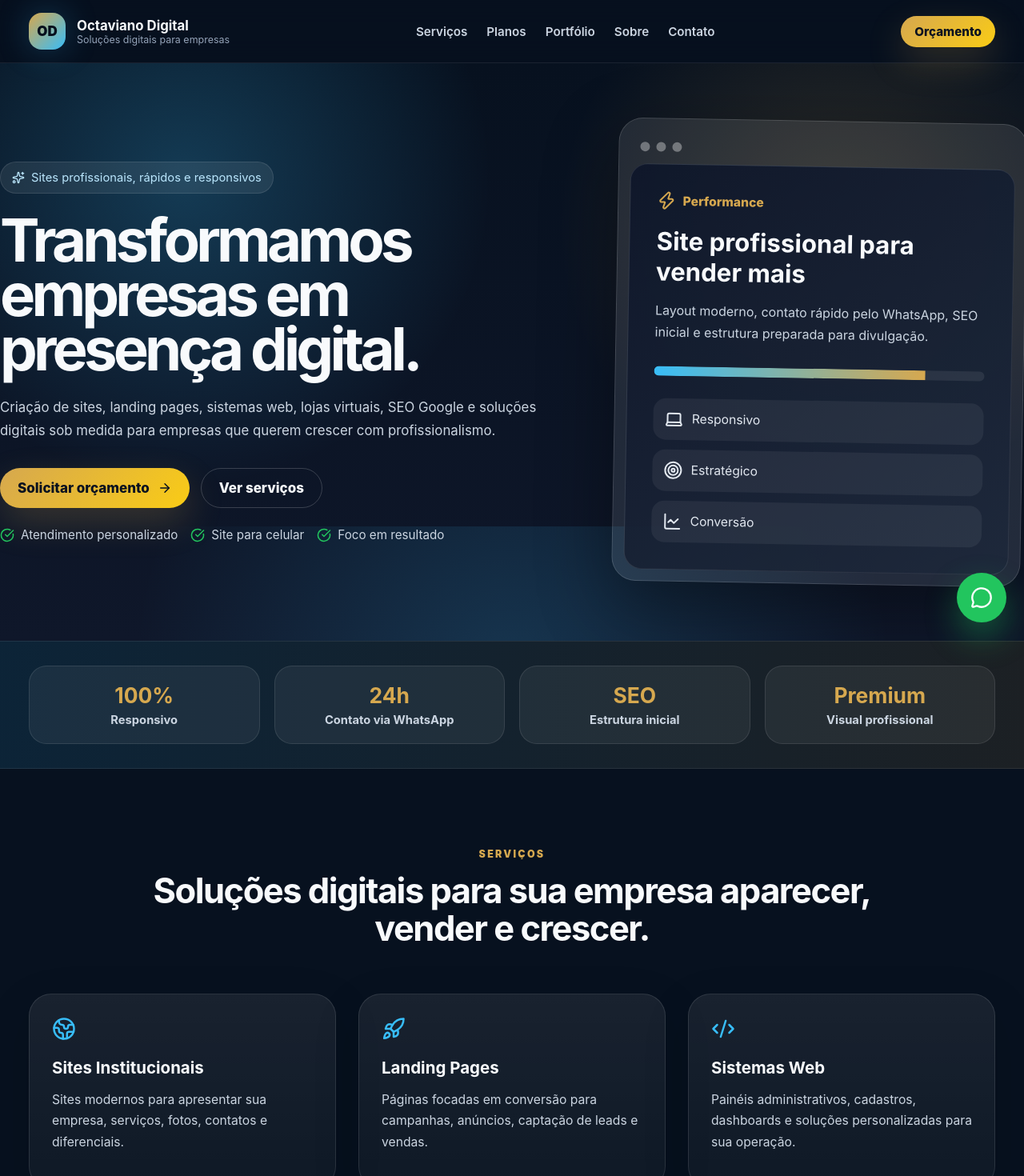
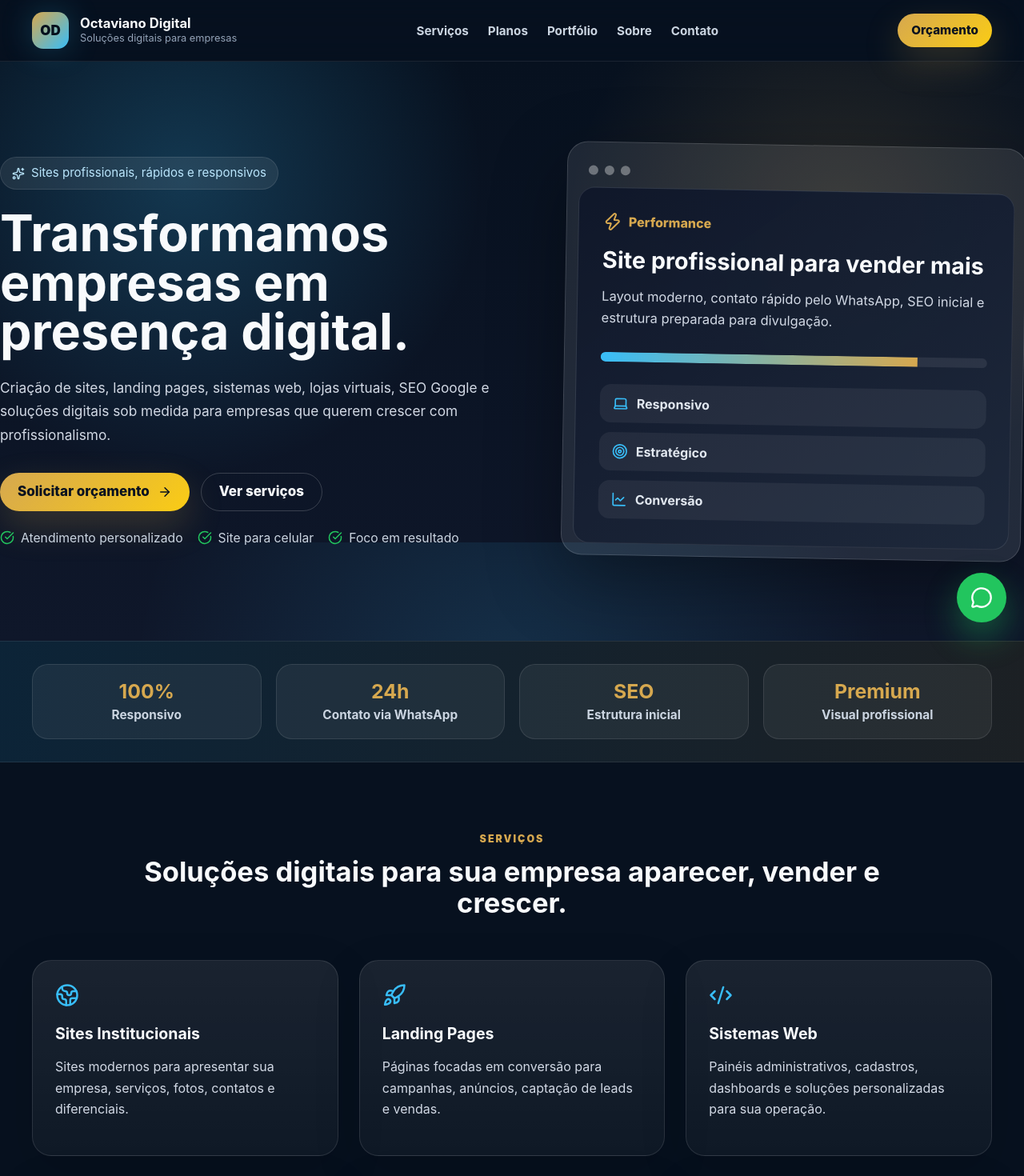
Before and after one commit to octaviano12-prog/octavianogigital, a React (Vite) app: page / in a window 1280 px wide. Shown: the top 1470 px of the page at 80% size. Built offline with nearby package versions, Linux system fonts and the light colour scheme.

Commit message:
Refine landing page layout and typography

```diff
--- a/src/style.css
+++ b/src/style.css
@@ -10,147 +10,164 @@ html, body, #root { width: 100%; min-height: 100%; }
 body { margin: 0; background: #07111f; overflow-x: hidden; font-size: 17px; }
 a { color: inherit; text-decoration: none; }
 main { width: 100%; overflow-x: hidden; }
-.container { width: min(1720px, calc(100% - 72px)); margin: 0 auto; }
+.container { width: min(1520px, calc(100% - 80px)); margin: 0 auto; }
 
-.header { position: sticky; top: 0; z-index: 20; background: rgba(7, 17, 31, .82); backdrop-filter: blur(16px); border-bottom: 1px solid rgba(255,255,255,.08); }
-.nav { height: 78px; display: flex; align-items: center; justify-content: space-between; gap: 24px; }
-.brand { display: flex; align-items: center; gap: 14px; }
-.brand-mark { width: 46px; height: 46px; border-radius: 16px; display: grid; place-items: center; font-weight: 900; background: linear-gradient(135deg, #d6a84f, #38bdf8); color: #06101d; box-shadow: 0 0 40px rgba(56,189,248,.25); }
-.brand strong { display: block; font-size: 1.05rem; }
-.brand span { display: block; color: #94a3b8; font-size: .78rem; }
-nav { display: flex; gap: 24px; color: #cbd5e1; font-weight: 600; font-size: .95rem; }
+.header { position: sticky; top: 0; z-index: 20; background: rgba(7, 17, 31, .84); backdrop-filter: blur(16px); border-bottom: 1px solid rgba(255,255,255,.08); }
+.nav { min-height: 76px; display: flex; align-items: center; justify-content: space-between; gap: 24px; }
+.brand { display: flex; align-items: center; gap: 14px; min-width: 0; }
+.brand-mark { width: 46px; height: 46px; border-radius: 14px; display: grid; place-items: center; font-weight: 900; background: linear-gradient(135deg, #d6a84f, #38bdf8); color: #06101d; box-shadow: 0 0 40px rgba(56,189,248,.24); flex: 0 0 auto; }
+.brand strong { display: block; font-size: 1.04rem; }
+.brand span { display: block; color: #94a3b8; font-size: .8rem; line-height: 1.35; }
+nav { display: flex; gap: 24px; color: #cbd5e1; font-weight: 650; font-size: .95rem; }
 nav a:hover { color: #d6a84f; }
 
-.btn { display: inline-flex; align-items: center; justify-content: center; gap: 10px; padding: 14px 22px; border-radius: 999px; background: linear-gradient(135deg, #d6a84f, #facc15); color: #07111f; font-weight: 800; border: 0; box-shadow: 0 18px 45px rgba(214,168,79,.22); }
-.btn-small { padding: 10px 17px; font-size: .95rem; }
+.btn { display: inline-flex; align-items: center; justify-content: center; gap: 10px; min-height: 48px; padding: 13px 22px; border-radius: 999px; background: linear-gradient(135deg, #d6a84f, #facc15); color: #07111f; font-weight: 850; border: 0; box-shadow: 0 18px 45px rgba(214,168,79,.22); line-height: 1.15; text-align: center; }
+.btn-small { min-height: 42px; padding: 10px 17px; font-size: .95rem; }
 .btn-outline { background: transparent; color: #f8fafc; border: 1px solid rgba(255,255,255,.18); box-shadow: none; }
 .btn-full { width: 100%; margin-top: 24px; }
 
-.hero { min-height: calc(100vh - 78px); display: flex; align-items: center; background: radial-gradient(circle at 18% 20%, rgba(56,189,248,.24), transparent 32%), radial-gradient(circle at 82% 28%, rgba(214,168,79,.18), transparent 30%), linear-gradient(180deg, #07111f 0%, #0f172a 100%); position: relative; overflow: hidden; }
-.hero::after { content: ''; position: absolute; inset: auto -10% -30% -10%; height: 360px; background: radial-gradient(circle, rgba(56,189,248,.18), transparent 60%); }
-.hero-grid { position: relative; z-index: 1; display: grid; grid-template-columns: minmax(0, 1.15fr) minmax(460px, .85fr); align-items: center; gap: clamp(52px, 6vw, 130px); width: 100%; }
-.badge { width: fit-content; display: flex; align-items: center; gap: 8px; padding: 10px 14px; border-radius: 999px; background: rgba(255,255,255,.08); border: 1px solid rgba(255,255,255,.1); color: #bae6fd; font-size: .92rem; }
-h1 { font-size: clamp(3.3rem, 5.8vw, 7.4rem); line-height: .92; letter-spacing: -0.065em; margin: 24px 0; max-width: 1040px; }
-.hero-content p { color: #cbd5e1; font-size: clamp(1.05rem, 1.05vw, 1.28rem); line-height: 1.75; max-width: 920px; }
+.hero { min-height: calc(100vh - 76px); display: flex; align-items: center; padding: clamp(76px, 7vw, 118px) 0; background: radial-gradient(circle at 18% 20%, rgba(56,189,248,.22), transparent 31%), radial-gradient(circle at 82% 28%, rgba(214,168,79,.16), transparent 29%), linear-gradient(180deg, #07111f 0%, #0f172a 100%); position: relative; overflow: hidden; }
+.hero::after { content: ''; position: absolute; inset: auto -10% -30% -10%; height: 340px; background: radial-gradient(circle, rgba(56,189,248,.15), transparent 60%); pointer-events: none; }
+.hero-grid { position: relative; z-index: 1; display: grid; grid-template-columns: minmax(0, 1.05fr) minmax(420px, .95fr); align-items: center; gap: clamp(48px, 5.4vw, 104px); width: 100%; }
+.badge { width: fit-content; display: flex; align-items: center; gap: 8px; padding: 10px 14px; border-radius: 999px; background: rgba(255,255,255,.08); border: 1px solid rgba(255,255,255,.1); color: #bae6fd; font-size: .94rem; line-height: 1.25; }
+h1 { font-size: clamp(3rem, 4.9vw, 5.9rem); line-height: .98; letter-spacing: 0; margin: 24px 0; max-width: 940px; }
+.hero-content p { color: #d2d9e5; font-size: clamp(1.08rem, 1.05vw, 1.24rem); line-height: 1.72; max-width: 840px; }
 .hero-actions { display: flex; gap: 14px; flex-wrap: wrap; margin-top: 32px; }
-.trust-row { margin-top: 24px; display: flex; flex-wrap: wrap; gap: 16px; color: #cbd5e1; font-size: .95rem; }
+.trust-row { margin-top: 24px; display: flex; flex-wrap: wrap; gap: 14px 18px; color: #cbd5e1; font-size: .98rem; }
 .trust-row span, .checks span { display: flex; align-items: center; gap: 8px; }
-.trust-row svg, .checks svg { color: #22c55e; }
+.trust-row svg, .checks svg { color: #22c55e; flex: 0 0 auto; }
 
-.hero-card { border-radius: 30px; padding: 14px; background: rgba(255,255,255,.09); border: 1px solid rgba(255,255,255,.14); box-shadow: 0 30px 90px rgba(0,0,0,.38); transform: rotate(1deg); width: 100%; max-width: 690px; justify-self: end; }
+.hero-card { border-radius: 26px; padding: 14px; background: rgba(255,255,255,.09); border: 1px solid rgba(255,255,255,.14); box-shadow: 0 30px 90px rgba(0,0,0,.36); transform: rotate(1deg); width: 100%; max-width: 620px; justify-self: end; }
 .browser-bar { height: 42px; display: flex; align-items: center; gap: 8px; padding-left: 12px; }
 .browser-bar span { width: 12px; height: 12px; border-radius: 50%; background: rgba(255,255,255,.35); }
-.screen { min-height: 430px; border-radius: 22px; padding: clamp(30px, 2.6vw, 46px); background: linear-gradient(145deg, rgba(15,23,42,.96), rgba(30,41,59,.96)); border: 1px solid rgba(255,255,255,.1); }
-.metric { color: #d6a84f; display: flex; gap: 8px; align-items: center; font-weight: 800; font-size: .98rem; }
-.screen h3 { font-size: clamp(1.95rem, 2.25vw, 2.9rem); margin: 20px 0 12px; }
-.screen p { color: #cbd5e1; line-height: 1.7; font-size: 1rem; }
+.screen { min-height: 405px; border-radius: 20px; padding: clamp(30px, 2.3vw, 42px); background: linear-gradient(145deg, rgba(15,23,42,.97), rgba(30,41,59,.96)); border: 1px solid rgba(255,255,255,.1); }
+.metric { color: #d6a84f; display: flex; gap: 8px; align-items: center; font-weight: 850; font-size: 1rem; }
+.screen h3 { font-size: clamp(1.8rem, 2vw, 2.55rem); line-height: 1.08; margin: 20px 0 12px; }
+.screen p { color: #d2d9e5; line-height: 1.68; font-size: 1.03rem; }
 .progress { height: 12px; background: rgba(255,255,255,.08); border-radius: 999px; margin: 28px 0; overflow: hidden; }
 .progress span { display: block; height: 100%; width: 82%; background: linear-gradient(90deg, #38bdf8, #d6a84f); }
 .card-list { display: grid; gap: 12px; }
-.card-list div { display: flex; gap: 10px; align-items: center; background: rgba(255,255,255,.06); padding: 14px; border-radius: 16px; color: #e2e8f0; font-size: .98rem; }
+.card-list div { display: flex; gap: 10px; align-items: center; background: rgba(255,255,255,.06); padding: 14px 16px; border-radius: 14px; color: #e2e8f0; font-size: 1rem; font-weight: 650; }
+.card-list svg { width: 20px; height: 20px; color: #38bdf8; flex: 0 0 auto; }
 
-.stats-band { padding: 30px 0; background: linear-gradient(90deg, rgba(56,189,248,.11), rgba(214,168,79,.10)); border-top: 1px solid rgba(255,255,255,.08); border-bottom: 1px solid rgba(255,255,255,.08); }
+.stats-band { padding: 28px 0; background: linear-gradient(90deg, rgba(56,189,248,.11), rgba(214,168,79,.10)); border-top: 1px solid rgba(255,255,255,.08); border-bottom: 1px solid rgba(255,255,255,.08); }
 .stats-grid { display: grid; grid-template-columns: repeat(4, 1fr); gap: 18px; }
-.stats-grid div { padding: 20px; border-radius: 22px; background: rgba(255,255,255,.06); border: 1px solid rgba(255,255,255,.10); text-align: center; }
-.stats-grid strong { display: block; font-size: 1.65rem; color: #d6a84f; }
-.stats-grid span { display: block; color: #cbd5e1; margin-top: 6px; font-weight: 700; font-size: .92rem; }
+.stats-grid div { padding: 20px; border-radius: 20px; background: rgba(255,255,255,.06); border: 1px solid rgba(255,255,255,.10); text-align: center; }
+.stats-grid strong { display: block; font-size: 1.55rem; color: #d6a84f; line-height: 1.05; }
+.stats-grid span { display: block; color: #cbd5e1; margin-top: 7px; font-weight: 750; font-size: .96rem; }
 
-.section { padding: clamp(92px, 7.4vw, 138px) 0; }
-.section-title { text-align: center; max-width: 1040px; margin: 0 auto 58px; }
+.section { padding: clamp(84px, 6.4vw, 124px) 0; }
+.section-title { text-align: center; max-width: 940px; margin: 0 auto clamp(42px, 4vw, 56px); }
 .section-title.left { text-align: left; margin-left: 0; }
-.section-title span { color: #d6a84f; text-transform: uppercase; letter-spacing: .18em; font-weight: 900; font-size: .78rem; }
-.section-title h2 { font-size: clamp(2.15rem, 3.4vw, 3.8rem); line-height: 1.08; margin: 14px 0 0; letter-spacing: -0.035em; }
-.services-grid, .plans-grid, .benefits-grid, .portfolio-cards, .testimonials-grid { display: grid; grid-template-columns: repeat(3, minmax(0, 1fr)); gap: 28px; width: 100%; }
-.service-card, .plan-card, .benefits-grid article, .step-card, .portfolio-cards article, .testimonials-grid article { padding: clamp(28px, 1.9vw, 40px); border-radius: 28px; background: linear-gradient(180deg, rgba(255,255,255,.075), rgba(255,255,255,.035)); border: 1px solid rgba(255,255,255,.11); transition: .25s ease; box-shadow: 0 20px 60px rgba(0,0,0,.14); }
-.service-card:hover, .plan-card:hover, .benefits-grid article:hover, .step-card:hover, .portfolio-cards article:hover, .testimonials-grid article:hover { transform: translateY(-6px); border-color: rgba(214,168,79,.5); }
+.section-title span { color: #d6a84f; text-transform: uppercase; letter-spacing: .16em; font-weight: 900; font-size: .78rem; }
+.section-title h2 { font-size: clamp(2rem, 2.7vw, 3.2rem); line-height: 1.12; margin: 14px 0 0; letter-spacing: 0; }
+
+.services-grid, .plans-grid, .benefits-grid, .portfolio-cards, .testimonials-grid { display: grid; grid-template-columns: repeat(3, minmax(0, 1fr)); gap: 26px; width: 100%; }
+.service-card, .plan-card, .benefits-grid article, .step-card, .portfolio-cards article, .testimonials-grid article { padding: clamp(28px, 1.8vw, 38px); border-radius: 24px; background: linear-gradient(180deg, rgba(255,255,255,.08), rgba(255,255,255,.035)); border: 1px solid rgba(255,255,255,.11); transition: .25s ease; box-shadow: 0 20px 60px rgba(0,0,0,.14); }
+.service-card:hover, .plan-card:hover, .benefits-grid article:hover, .step-card:hover, .portfolio-cards article:hover, .testimonials-grid article:hover { transform: translateY(-5px); border-color: rgba(214,168,79,.48); }
+.service-card { min-height: 245px; }
 .service-card svg, .benefits-grid svg { color: #38bdf8; }
-.service-card h3, .benefits-grid h3, .portfolio-cards h3 { font-size: 1.28rem; margin: 18px 0 10px; line-height: 1.15; }
-.service-card p, .muted, .about p, .cta p, .plan-card p, .benefits-grid p, .portfolio-cards p, .testimonials-grid p { color: #cbd5e1; line-height: 1.68; font-size: .98rem; }
+.service-card h3, .benefits-grid h3, .portfolio-cards h3 { font-size: clamp(1.22rem, 1.05vw, 1.42rem); margin: 18px 0 10px; line-height: 1.18; }
+.service-card p, .muted, .about p, .cta p, .plan-card p, .benefits-grid p, .portfolio-cards p, .testimonials-grid p { color: #d2d9e5; line-height: 1.68; font-size: clamp(1rem, .86vw, 1.08rem); }
 .dark-section { background: #0b1424; border-top: 1px solid rgba(255,255,255,.08); border-bottom: 1px solid rgba(255,255,255,.08); }
 .audience-section, .process-section, .portfolio-section, .quote-section { background: radial-gradient(circle at 50% 0%, rgba(56,189,248,.08), transparent 35%), #07111f; }
+
 .audience-grid { display: grid; grid-template-columns: repeat(4, minmax(0, 1fr)); gap: 18px; width: 100%; }
-.audience-grid div { display: flex; align-items: center; gap: 10px; padding: 18px 20px; border-radius: 18px; background: rgba(255,255,255,.06); border: 1px solid rgba(255,255,255,.1); color: #e2e8f0; font-weight: 700; font-size: .95rem; }
-.audience-grid svg { color: #d6a84f; }
+.audience-grid div { display: flex; align-items: center; gap: 10px; min-height: 66px; padding: 18px 20px; border-radius: 16px; background: rgba(255,255,255,.06); border: 1px solid rgba(255,255,255,.1); color: #e2e8f0; font-weight: 750; font-size: 1rem; line-height: 1.25; }
+.audience-grid svg { color: #d6a84f; flex: 0 0 auto; }
+
 .plans-grid { align-items: stretch; }
-.plan-card { position: relative; display: flex; flex-direction: column; }
-.plan-card.featured { border-color: rgba(214,168,79,.75); background: linear-gradient(180deg, rgba(214,168,79,.16), rgba(255,255,255,.04)); transform: translateY(-10px); }
+.plan-card { position: relative; display: flex; flex-direction: column; min-height: 520px; }
+.plan-card.featured { border-color: rgba(214,168,79,.72); background: linear-gradient(180deg, rgba(214,168,79,.16), rgba(255,255,255,.04)); transform: translateY(-10px); }
 .plan-label { width: fit-content; padding: 8px 12px; border-radius: 999px; color: #07111f; background: #d6a84f; font-size: .74rem; font-weight: 900; text-transform: uppercase; letter-spacing: .08em; }
-.plan-card h3 { font-size: 1.75rem; margin: 20px 0 8px; }
-.plan-card strong { color: #bae6fd; font-size: 1.05rem; }
-.plan-card ul { list-style: none; padding: 0; margin: 20px 0 0; display: grid; gap: 10px; flex: 1; }
-.plan-card li { display: flex; align-items: center; gap: 10px; color: #e2e8f0; font-size: .95rem; }
-.plan-card li svg { color: #22c55e; flex: 0 0 auto; }
-.portfolio-thumb { height: clamp(180px, 11vw, 240px); border-radius: 22px; display: grid; place-items: center; background: linear-gradient(135deg, rgba(56,189,248,.22), rgba(214,168,79,.20)); border: 1px solid rgba(255,255,255,.10); margin-bottom: 22px; }
+.plan-card h3 { font-size: clamp(1.55rem, 1.45vw, 1.9rem); line-height: 1.1; margin: 20px 0 8px; }
+.plan-card strong { color: #bae6fd; font-size: 1.08rem; }
+.plan-card ul { list-style: none; padding: 0; margin: 20px 0 0; display: grid; gap: 11px; flex: 1; }
+.plan-card li { display: flex; align-items: flex-start; gap: 10px; color: #e2e8f0; font-size: 1rem; line-height: 1.45; }
+.plan-card li svg { color: #22c55e; flex: 0 0 auto; margin-top: 2px; }
+
+.portfolio-thumb { height: clamp(180px, 10vw, 230px); border-radius: 20px; display: grid; place-items: center; background: linear-gradient(135deg, rgba(56,189,248,.22), rgba(214,168,79,.20)); border: 1px solid rgba(255,255,255,.10); margin-bottom: 22px; }
 .portfolio-thumb svg { width: 58px; height: 58px; color: #d6a84f; }
-.testimonials-grid article { min-height: 240px; display: flex; flex-direction: column; justify-content: space-between; }
+.testimonials-grid article { min-height: 230px; display: flex; flex-direction: column; justify-content: space-between; }
 .stars { color: #facc15; letter-spacing: .12em; margin-bottom: 16px; font-size: .95rem; }
-.testimonials-grid strong { color: #f8fafc; margin-top: 16px; display: block; font-size: 1rem; }
+.testimonials-grid strong { color: #f8fafc; margin-top: 16px; display: block; font-size: 1.04rem; }
+
 .steps-grid { display: grid; grid-template-columns: repeat(4, minmax(0, 1fr)); gap: 20px; width: 100%; }
+.step-card { min-height: 180px; }
 .step-card span { color: #d6a84f; font-size: .82rem; font-weight: 900; letter-spacing: .12em; }
-.step-card h3 { font-size: 1.13rem; line-height: 1.25; margin: 16px 0 0; }
-.about-grid, .quote-grid { display: grid; grid-template-columns: .85fr 1.15fr; gap: clamp(60px, 6vw, 120px); align-items: center; width: 100%; }
-.about-card { min-height: 330px; border-radius: 34px; padding: 38px; display: flex; flex-direction: column; justify-content: end; background: linear-gradient(145deg, rgba(56,189,248,.22), rgba(214,168,79,.2)), #111827; border: 1px solid rgba(255,255,255,.12); }
-.about-card strong { font-size: 2rem; line-height: 1; }
-.about-card span { margin-top: 12px; color: #e2e8f0; font-size: .95rem; }
-.checks { display: grid; grid-template-columns: 1fr 1fr; gap: 12px; margin-top: 24px; font-size: .96rem; }
-.benefits-section { padding-top: 86px; }
+.step-card h3 { font-size: clamp(1.08rem, 1vw, 1.22rem); line-height: 1.3; margin: 16px 0 0; }
+
+.about-grid, .quote-grid { display: grid; grid-template-columns: minmax(360px, .85fr) minmax(0, 1.15fr); gap: clamp(52px, 5.5vw, 96px); align-items: center; width: 100%; }
+.about-card { min-height: 330px; border-radius: 28px; padding: 38px; display: flex; flex-direction: column; justify-content: end; background: linear-gradient(145deg, rgba(56,189,248,.22), rgba(214,168,79,.2)), #111827; border: 1px solid rgba(255,255,255,.12); }
+.about-card strong { font-size: clamp(1.75rem, 1.7vw, 2.15rem); line-height: 1.08; }
+.about-card span { margin-top: 12px; color: #e2e8f0; font-size: 1rem; line-height: 1.45; }
+.checks { display: grid; grid-template-columns: 1fr 1fr; gap: 12px; margin-top: 24px; font-size: 1rem; line-height: 1.35; }
+.benefits-section { padding-top: 82px; }
 .benefits-grid article { min-height: 210px; }
-.quote-card { padding: 34px; border-radius: 30px; background: linear-gradient(180deg, rgba(255,255,255,.075), rgba(255,255,255,.035)); border: 1px solid rgba(255,255,255,.11); box-shadow: 0 20px 60px rgba(0,0,0,.14); }
-.fake-field { padding: 16px 20px; border-radius: 16px; background: rgba(255,255,255,.06); border: 1px solid rgba(255,255,255,.10); color: #cbd5e1; margin-bottom: 14px; font-size: .95rem; }
-.fake-field.big { min-height: 90px; }
-.cta { padding: 96px 0; }
-.cta-box { text-align: center; padding: 72px 44px; border-radius: 34px; background: linear-gradient(135deg, rgba(56,189,248,.16), rgba(214,168,79,.16)); border: 1px solid rgba(255,255,255,.13); box-shadow: 0 26px 90px rgba(0,0,0,.22); }
-.cta h2 { font-size: clamp(2rem, 3.5vw, 3.15rem); margin: 0 0 14px; }
+
+.quote-card { padding: clamp(28px, 2vw, 38px); border-radius: 26px; background: linear-gradient(180deg, rgba(255,255,255,.08), rgba(255,255,255,.035)); border: 1px solid rgba(255,255,255,.11); box-shadow: 0 20px 60px rgba(0,0,0,.14); }
+.fake-field { padding: 16px 20px; border-radius: 14px; background: rgba(255,255,255,.06); border: 1px solid rgba(255,255,255,.10); color: #cbd5e1; margin-bottom: 14px; font-size: 1rem; line-height: 1.35; }
+.fake-field.big { min-height: 96px; }
+
+.cta { padding: clamp(78px, 6vw, 104px) 0; }
+.cta-box { text-align: center; padding: clamp(48px, 4.8vw, 72px) 44px; border-radius: 28px; background: linear-gradient(135deg, rgba(56,189,248,.16), rgba(214,168,79,.16)); border: 1px solid rgba(255,255,255,.13); box-shadow: 0 26px 90px rgba(0,0,0,.22); }
+.cta h2 { font-size: clamp(2rem, 2.8vw, 3rem); line-height: 1.12; margin: 0 0 14px; letter-spacing: 0; }
 .contact-row { display: flex; justify-content: center; align-items: center; gap: 18px; flex-wrap: wrap; margin-top: 28px; }
-.email { color: #bae6fd; font-weight: 700; display: inline-flex; gap: 8px; align-items: center; }
+.email { color: #bae6fd; font-weight: 750; display: inline-flex; gap: 8px; align-items: center; overflow-wrap: anywhere; }
+
 .footer { padding: 70px 0 28px; border-top: 1px solid rgba(255,255,255,.08); color: #94a3b8; background: #07111f; }
 .footer-grid { display: grid; grid-template-columns: 1.4fr .8fr .8fr; gap: 50px; }
-.footer-grid p { max-width: 680px; line-height: 1.7; font-size: .95rem; }
-.footer-grid h3 { color: #f8fafc; margin: 0 0 18px; }
-.footer-grid a, .footer-grid span { display: block; color: #cbd5e1; margin: 10px 0; font-size: .95rem; }
+.footer-grid p { max-width: 680px; line-height: 1.7; font-size: 1rem; }
+.footer-grid h3 { color: #f8fafc; margin: 0 0 18px; font-size: 1.05rem; }
+.footer-grid a, .footer-grid span { display: block; color: #cbd5e1; margin: 10px 0; font-size: .98rem; }
 .footer-brand { margin-bottom: 18px; }
-.footer-bottom { margin-top: 44px; padding-top: 24px; border-top: 1px solid rgba(255,255,255,.08); display: flex; justify-content: space-between; gap: 20px; flex-wrap: wrap; color: #64748b; font-size: .9rem; }
+.footer-bottom { margin-top: 44px; padding-top: 24px; border-top: 1px solid rgba(255,255,255,.08); display: flex; justify-content: space-between; gap: 20px; flex-wrap: wrap; color: #64748b; font-size: .92rem; }
 .whatsapp-float { position: fixed; right: 22px; bottom: 22px; z-index: 50; width: 62px; height: 62px; border-radius: 50%; display: grid; place-items: center; background: #22c55e; color: white; box-shadow: 0 18px 40px rgba(34,197,94,.38); }
 
-@media (min-width: 1800px) {
-  .container { width: min(1880px, calc(100% - 96px)); }
-  .hero-grid { grid-template-columns: 1.2fr .8fr; gap: 140px; }
-  .services-grid { grid-template-columns: repeat(6, minmax(0, 1fr)); }
-  .service-card { min-height: 260px; }
-  .plans-grid, .portfolio-cards, .testimonials-grid, .benefits-grid { grid-template-columns: repeat(3, minmax(0, 1fr)); }
-  .audience-grid { grid-template-columns: repeat(8, minmax(0, 1fr)); }
+@media (min-width: 1700px) {
+  .container { width: min(1640px, calc(100% - 112px)); }
+  .services-grid { grid-template-columns: repeat(3, minmax(0, 1fr)); gap: 30px; }
+  .audience-grid { grid-template-columns: repeat(4, minmax(0, 1fr)); }
+  .steps-grid { gap: 24px; }
 }
 
 @media (max-width: 1200px) {
   .hero-grid { grid-template-columns: 1fr; }
   .hero-card { justify-self: start; max-width: 760px; }
+  .container { width: min(100% - 56px, 1280px); }
 }
 
 @media (max-width: 1000px) {
   body { font-size: 16px; }
   .container { width: min(100% - 40px, 1180px); }
   nav { display: none; }
-  .hero { min-height: auto; padding: 80px 0; }
+  .hero { min-height: auto; padding: 72px 0; }
   .about-grid, .quote-grid { grid-template-columns: 1fr; }
   .services-grid, .plans-grid, .benefits-grid, .portfolio-cards, .testimonials-grid { grid-template-columns: 1fr; }
   .stats-grid, .audience-grid { grid-template-columns: repeat(2, 1fr); }
   .steps-grid { grid-template-columns: 1fr 1fr; }
   .checks { grid-template-columns: 1fr; }
   .footer-grid { grid-template-columns: 1fr; }
+  .plan-card, .testimonials-grid article, .step-card { min-height: auto; }
   .plan-card.featured { transform: none; }
-  h1 { font-size: 3rem; }
+  h1 { font-size: clamp(2.8rem, 10vw, 4.4rem); }
   .screen h3 { font-size: 1.9rem; }
 }
 
 @media (max-width: 560px) {
   .container { width: min(100% - 28px, 1180px); }
-  .nav { height: 74px; }
+  .nav { min-height: 72px; }
   .brand span { display: none; }
   .btn-small { display: none; }
-  .hero { padding: 56px 0; }
-  .hero-card { transform: none; }
+  .hero { padding: 54px 0; }
+  .badge { font-size: .86rem; }
+  .hero-card { transform: none; border-radius: 22px; }
   .screen { min-height: auto; padding: 24px; }
   .stats-grid, .audience-grid, .steps-grid { grid-template-columns: 1fr; }
-  .section { padding: 76px 0; }
-  .cta-box { padding: 44px 20px; }
+  .section { padding: 72px 0; }
+  .section-title { margin-bottom: 36px; }
+  .service-card, .plan-card, .benefits-grid article, .step-card, .portfolio-cards article, .testimonials-grid article { border-radius: 20px; padding: 24px; }
+  .cta-box { padding: 42px 20px; border-radius: 22px; }
+  .contact-row .btn, .email { width: 100%; justify-content: center; }
+  .whatsapp-float { width: 56px; height: 56px; right: 16px; bottom: 16px; }
 }
```
